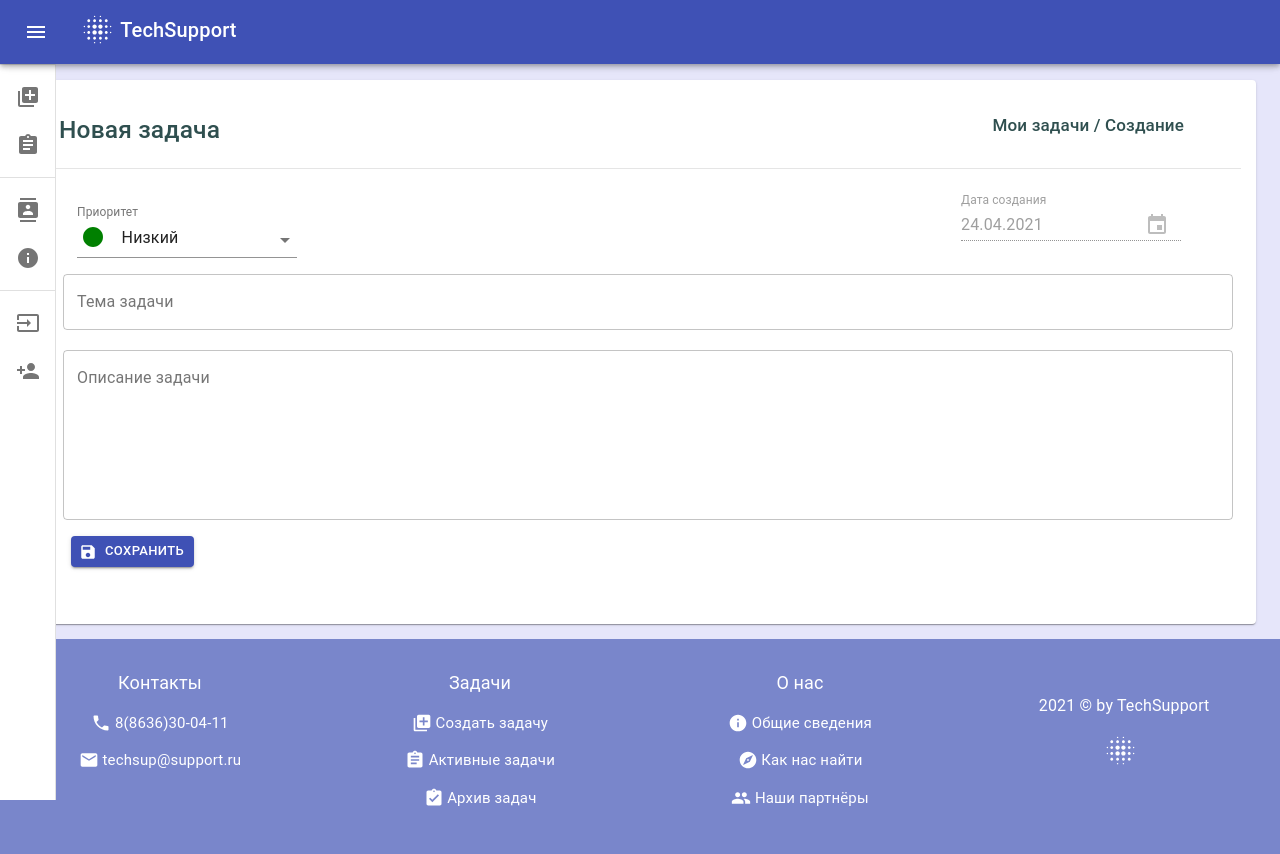
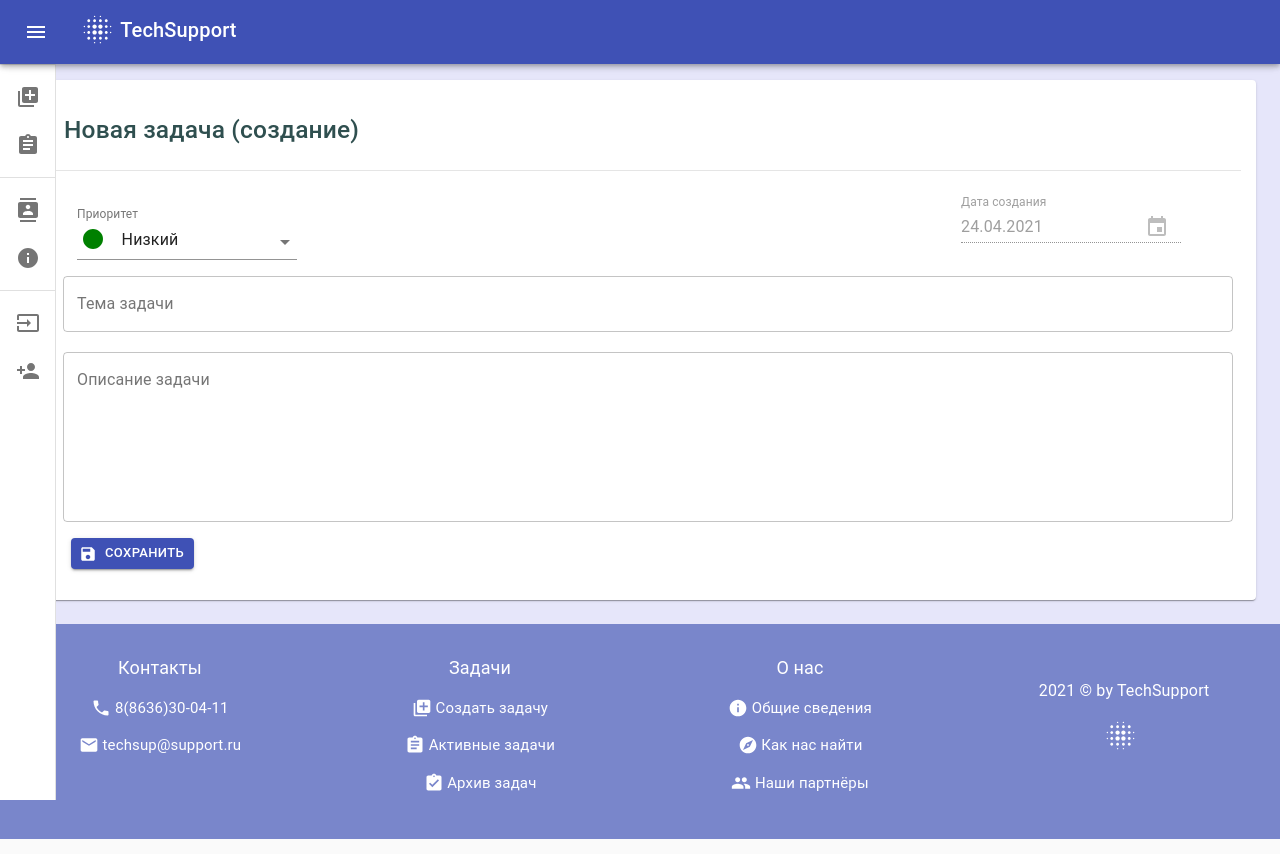
Before and after one commit to Alex-Sweft1234/tech-sup, a React (Create React App) app: page /new-task in a window 1280 px wide. Built offline with nearby package versions, Linux system fonts and the light colour scheme.

Commit message:
add pagination component on index-tasks

```diff
--- a/src/components/task_item/task_item.js
+++ b/src/components/task_item/task_item.js
@@ -46,7 +46,7 @@ const useStyles = makeStyles((theme) => ({
     accordHover: {
         "&:hover": {
             borderRadius: 5,
-            backgroundColor: 'AliceBlue',
+            //backgroundColor: 'AliceBlue',
         },
     },
     numberItem: {
--- a/src/pages/index_tasks/index_tasks.js
+++ b/src/pages/index_tasks/index_tasks.js
@@ -19,9 +19,7 @@ import 'date-fns';
 
 const useStyles = makeStyles((theme) => ({
     paperStyle: {
-        paddingTop: 15,
-        paddingLeft: 15,
-        paddingRight: 15,
+        padding: '15px 15px 0px 15px'
     },
     containStyle: {
         paddingTop: 80,
@@ -55,21 +53,17 @@ const useStyles = makeStyles((theme) => ({
     },
     rootPagination: {
         '& > *': {
-            marginTop: theme.spacing(2),
+            marginTop: theme.spacing(1),
+            marginBottom: theme.spacing(1),
         },
-        marginLeft: 50,
-        position: 'relative',
-        bottom: 0
 
     },
     rootSpiner: {
-        display: 'flex',
+        textAlign: 'center',
+        paddingTop: 50,
         '& > * + *': {
             marginLeft: theme.spacing(2),
         },
-        paddingLeft: '45%',
-        paddingTop: 50,
-        //position: 'relative'
     },
 }))
 
@@ -246,10 +240,14 @@ export default function TaskIndex() {
                     <div className={cls.rootSpiner}>
                         <CircularProgress size={60} />
                     </div> :
-                    dataTasks.length > 10 ?
-                        <div className={cls.rootPagination}>
-                            <Pagination count={10} color="primary" />
-                        </div> :
+                    dataTasks.length > 6 ?
+                        <Grid container alignItems='center' justify='center'>
+                            <Grid item xs='auto'>
+                                <div className={cls.rootPagination} >
+                                    <Pagination count={ Math.trunc(dataTasks.length/6) + 1 } size="small" color="primary" />
+                                </div>
+                            </Grid>
+                        </Grid> :
                         null
                 }
             </Container>
--- a/src/pages/new_task/new_task.js
+++ b/src/pages/new_task/new_task.js
@@ -20,18 +20,18 @@ const useStyles = makeStyles((theme) => ({
     root: {
         '& > *': {
             margin: theme.spacing(1),
-            marginLeft:theme.spacing(3),
+            marginLeft: theme.spacing(3),
         },
     },
     paperStyle: {
         padding: 15,
-        minHeight: '68vh',
+        //minHeight: '68vh',
     },
     containStyle: {
         paddingTop: 80
     },
     hh: {
-        paddingLeft: 20,
+        padding: '20px 0px 10px 25px',
         color: 'DarkSlateGray'
     },
     valueTask: {
@@ -148,14 +148,7 @@ const NewTask = ({ history }) => {
         <Layout>
             <Container maxWidth={"lg"} className={cls.containStyle}>
                 <Paper className={cls.paperStyle}>
-                    <Grid container spacing={2} style={{paddingTop: 20}}>
-                        <Grid item xs={12} md={9}>
-                            <h3 className={cls.hh}>Новая задача</h3>
-                        </Grid>
-                        <Grid item xs={12} md={3}>
-                            <h5 className={cls.valueTask}>Мои задачи / Создание</h5>
-                        </Grid>
-                    </Grid>
+                    <h3 className={cls.hh}>Новая задача (создание)</h3>
                     <hr/>
                     <Grid container spacing={1} style={{paddingLeft: 30}}>
                             <Grid item xs={12} md={9} style={{paddingTop: 16}}>
--- a/src/pages/task/task.js
+++ b/src/pages/task/task.js
@@ -69,7 +69,8 @@ const useStyles = makeStyles((theme) => ({
         },
     },
     rootSpiner: {
-        display: 'block',
+        textAlign: 'center',
+        paddingTop: 200,
         '& > * + *': {
             marginLeft: theme.spacing(2),
         },
@@ -170,7 +171,7 @@ const Task = ({ history, match}) => {
                 <Paper className={cls.paperStyle}>
                     { loader ?
                         <div className={cls.rootSpiner}>
-                            <CircularProgress size={60} style={{position: 'absolute', top: '35%', left: '47%', marginRight: '-53%'}}/>
+                            <CircularProgress size={60}/>
                         </div> :
                         <div>
                             <Grid container spacing={2} style={{paddingTop: 20}}>
```
